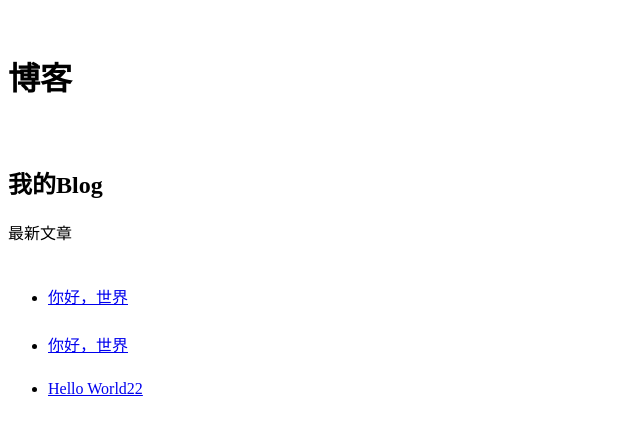
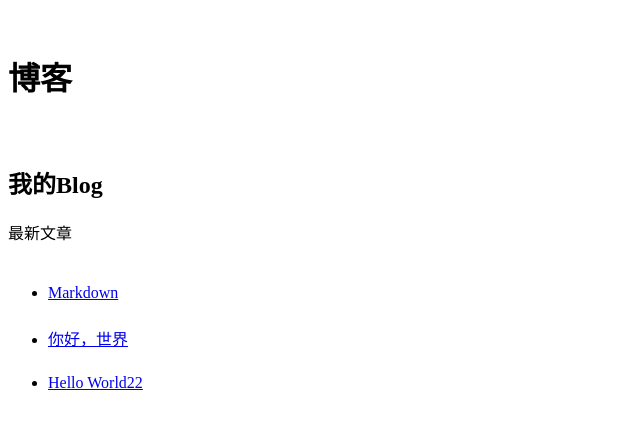
Before and after one commit to XboxYan/blog, a Jekyll site: the page built from index.html, in a window 1280 px wide. Shown: the top 435 px of the page, without its empty margins (0-640 px from the left). Built offline with Jekyll 4.4.1, drawn with Linux system fonts in a browser that asks for light colours.

Commit message:
Update 2016-07-29-cmd-markdown.md

```diff
--- a/_posts/2016-07-29-cmd-markdown.md
+++ b/_posts/2016-07-29-cmd-markdown.md
@@ -1,6 +1,6 @@
 ---
 layout: default
-title: 你好，世界
+title: Markdown
 ---
 # 欢迎使用 Cmd Markdown 编辑阅读器
 ------
```
